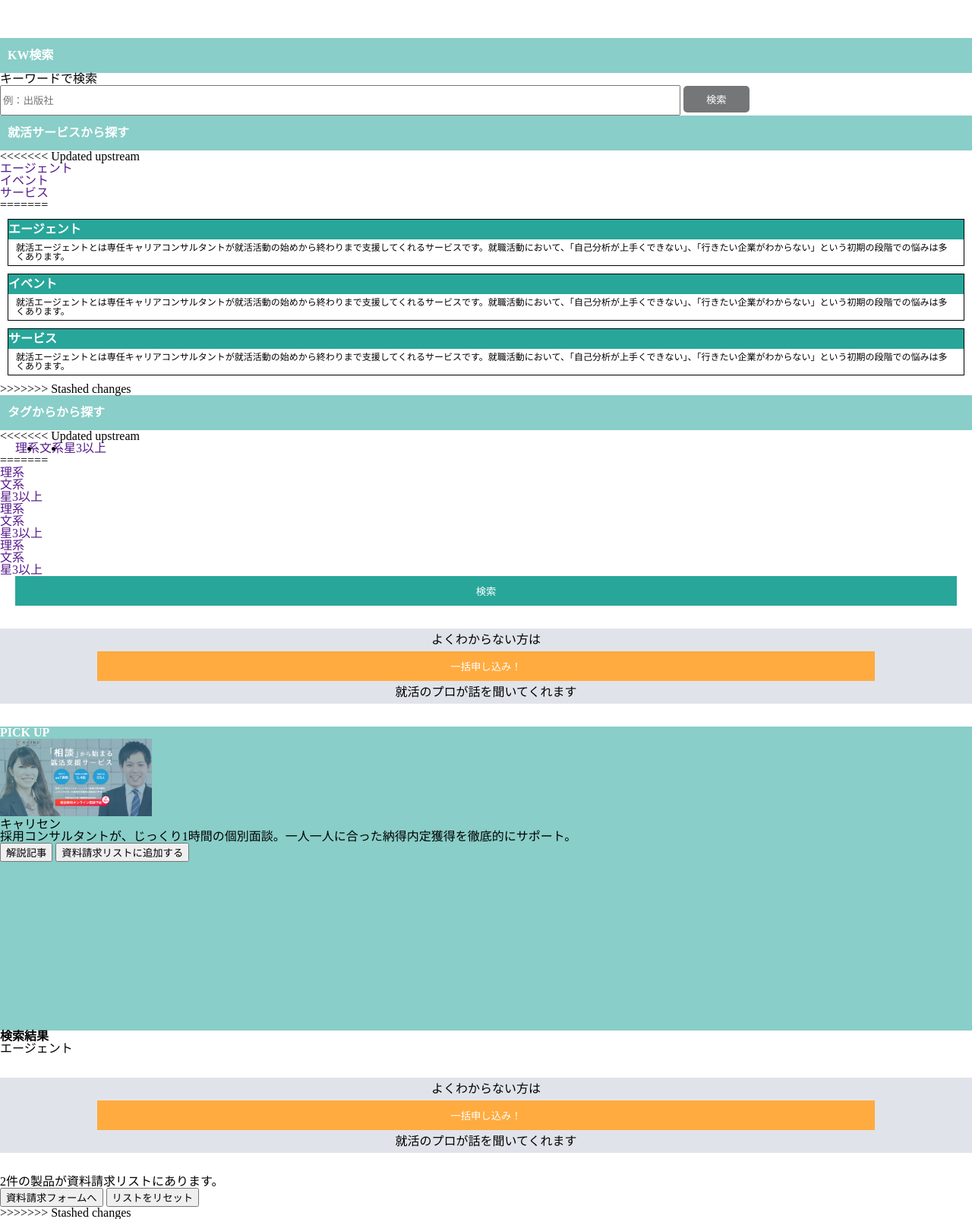
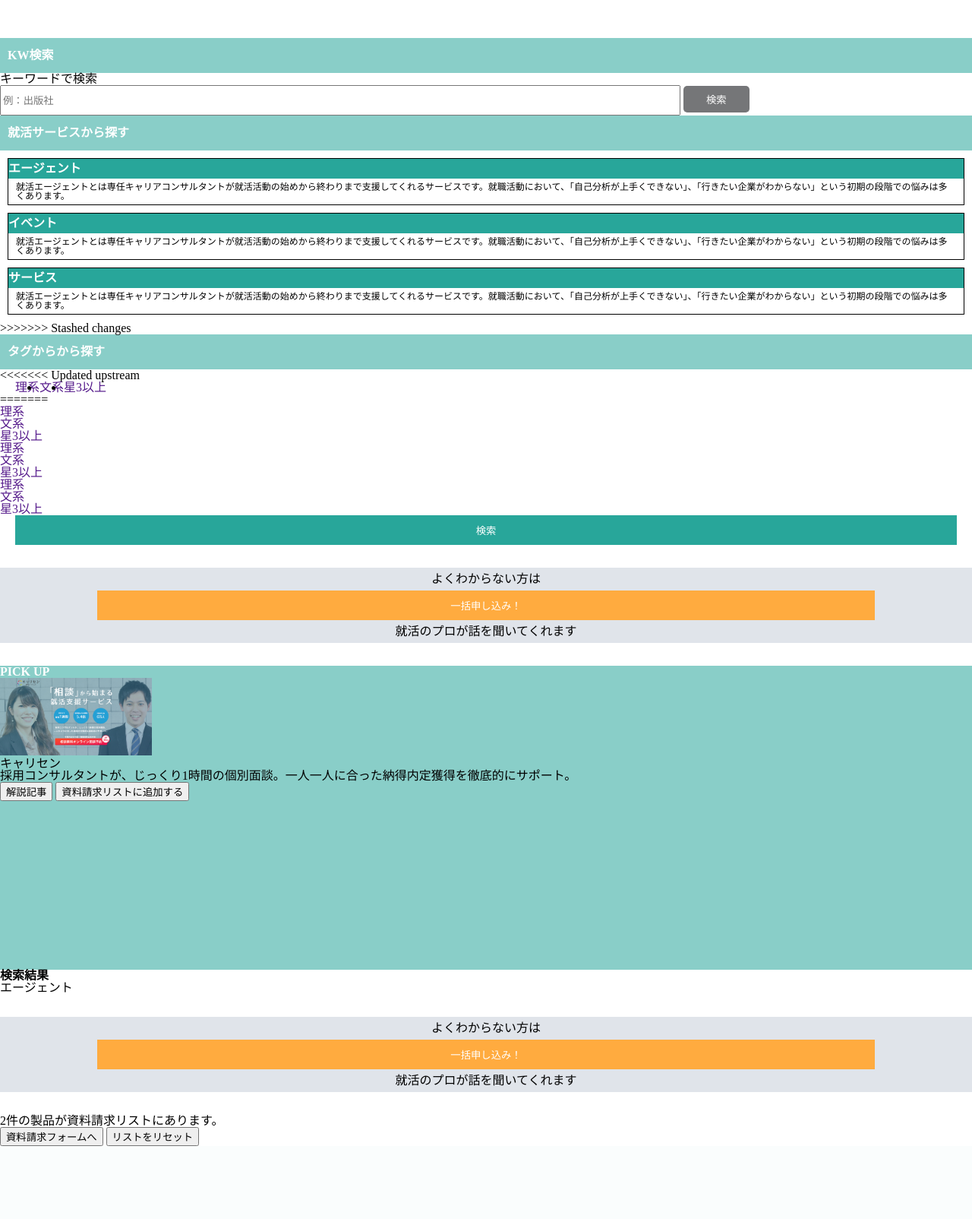
Before and after one commit to daiki-sato/teamE, a PHP site: page /php/top.php in a window 1280 px wide. Shown: the part 182-1786 px from the top of the page at 76% size. After the commit the page ends 1690 px from the top, so only its background shows below. Run offline with PHP 8.4, Linux system fonts and the light colour scheme.

Commit message:
Update top.php

```diff
--- a/src/php/top.php
+++ b/src/php/top.php
@@ -32,13 +32,7 @@
   <div class="search-area">
     <h2 class="search-area__title">就活サービスから探す</h2>
   </div>
-<<<<<<< Updated upstream
-  <ul class="category-search__menu">
-    <li><a class="category-search__menu__list" href="">エージェント</a></li>
-    <li><a class="category-search__menu__list" href="">イベント</a></li>
-    <li><a class="category-search__menu__list" href="">サービス</a></li>
-  </ul>
-=======
+
 
   <div class="category-search__-menu">
     <div class="category-search__list">
@@ -167,7 +161,7 @@
 <?php
   include("./_footer.php");
 ?>
->>>>>>> Stashed changes
+
 
 
 </body>
```
